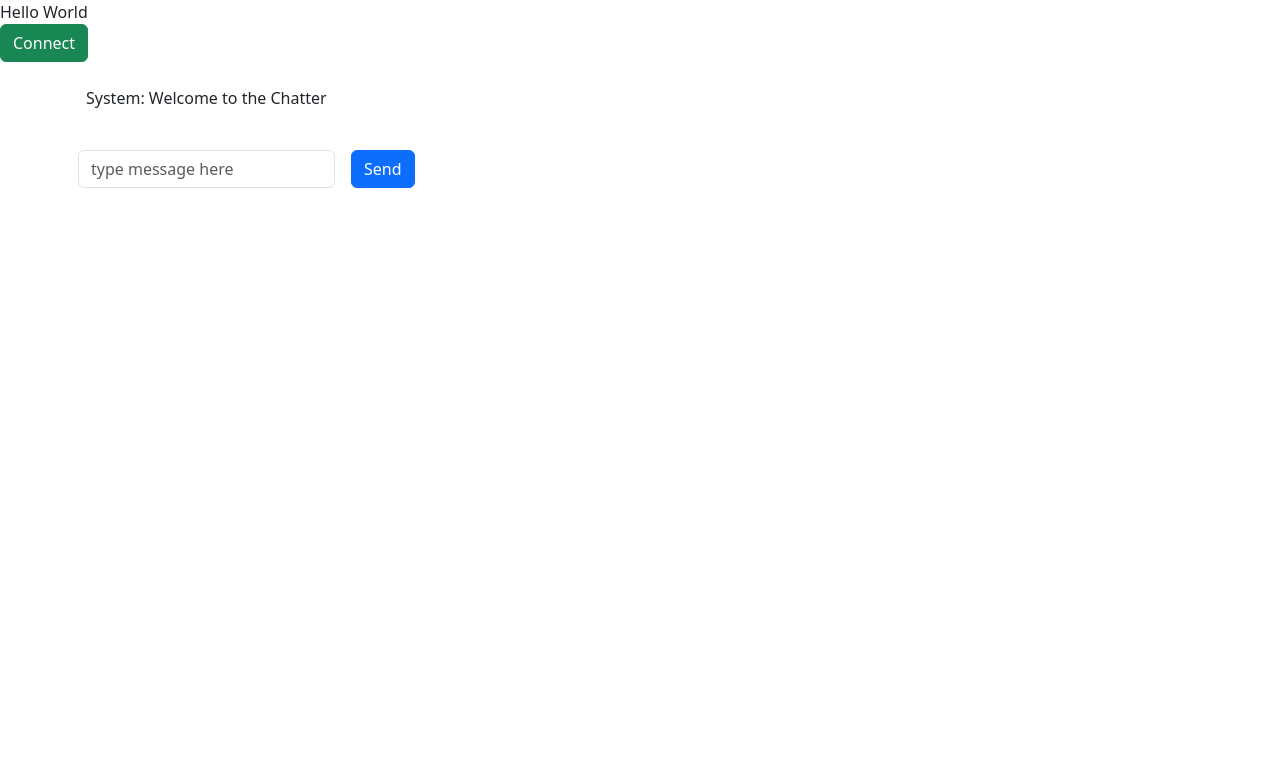
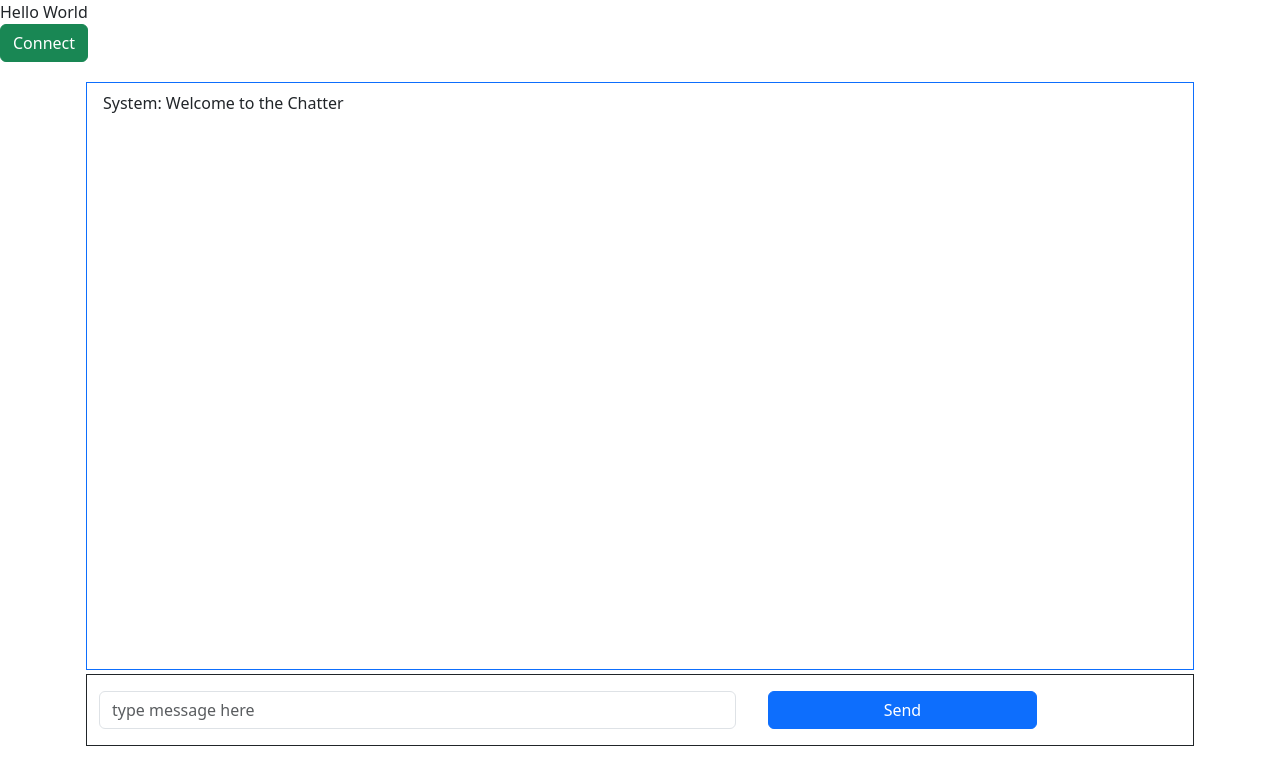
Before and after one commit to Elpidio-Julian/chatroom, a React app: page / in a window 1280 px wide. Built offline with nearby package versions, Linux system fonts and the light colour scheme.

Commit message:
added more touches to css changing text sizing and borders

```diff
--- a/src/index.js
+++ b/src/index.js
@@ -76,8 +76,8 @@ const App = () => {
       {!isConnected ? <button type="button" className="btn btn-success" onClick={() => connect()}>Connect</button>
         : <button type="button" className="btn btn-danger" onClick={() => disconnect()}>Disconnect</button>
       }
-      <div className="container pt-3">
-        <div className="row align-items-center justify-content-center">
+      <div className="container pt-3 align-items-center vh-100">
+        <div className="row align-items-start justify-content-center overflow-auto h-75 border border-primary m-1">
           <ul id="chatWindow" className="list-group list-group-flush">
             {messages.map((msg, idx) => {
 
@@ -89,12 +89,13 @@ const App = () => {
             })}
           </ul>
         </div>
-          <form id="chatBox" className="row row-cols-md-auto align-items-center">
-            <div className="col align-items-center justify-content-center g-3">
+          {/* message box below */}
+          <form id="chatBox" className="row row-cols-md-auto align-items-center border border-dark m-1">
+            <div className="col-md-7 col-7 align-items-center justify-content-center g-2 m-2">
 
               <input
                 type='text'
-                className='form-control'
+                className='form-control w-100'
                 placeholder="type message here"
                 value={message}
                 onChange={(ev) => {
@@ -103,10 +104,10 @@ const App = () => {
               />
 
             </div>
-            <div className="col-12 g-3">
+            <div className="col-3 col-md-3 g-2 m-3">
               <button
               type="submit"
-              className="btn btn-primary"
+              className="btn btn-primary w-100"
               onClick={(ev) => {
                 ev.preventDefault();
                 sendMessage(message)
```
Also changed, not shown: build/asset-manifest.json, build/index.html, build/static/js/main.7416511f.js.LICENSE.txt (renamed from build/static/js/main.d1967d62.js.LICENSE.txt), 4 other files.
